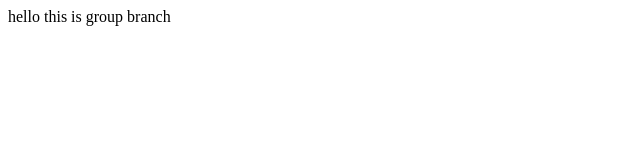
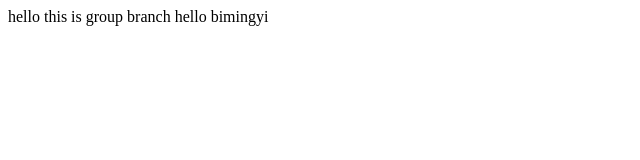
Before and after one commit to chatcto/gulp_guide, a plain HTML site: page index.html in a window 1280 px wide. Shown: the whole page, without its empty margins (0-640 px from the left). Drawn offline with Linux system fonts and the light colour scheme.

Commit message:
bimingyi

```diff
--- a/index.html
+++ b/index.html
@@ -8,6 +8,8 @@
     		hello
 
     		this is group branch
+
+            hello bimingyi
     	</div>
     </body>
 </html>
```
